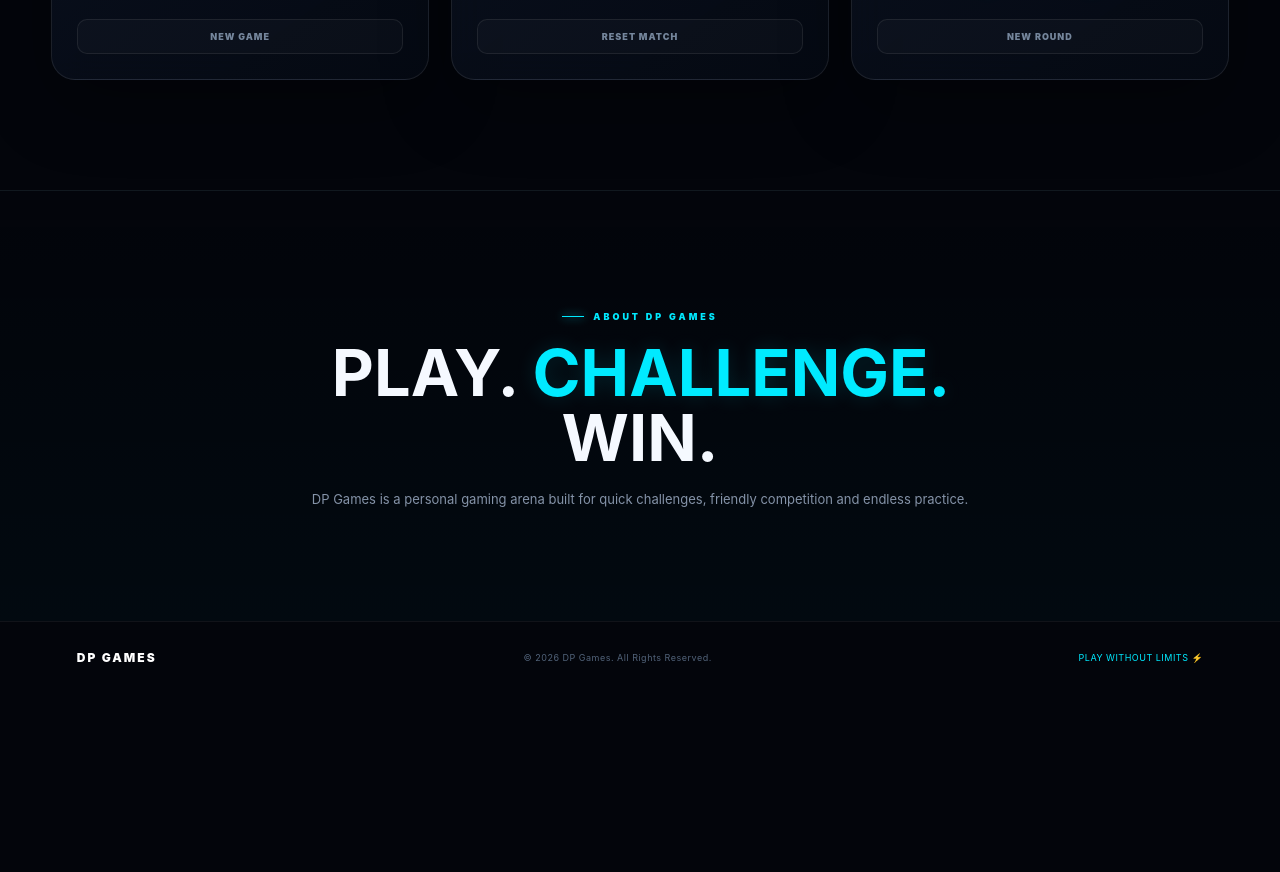
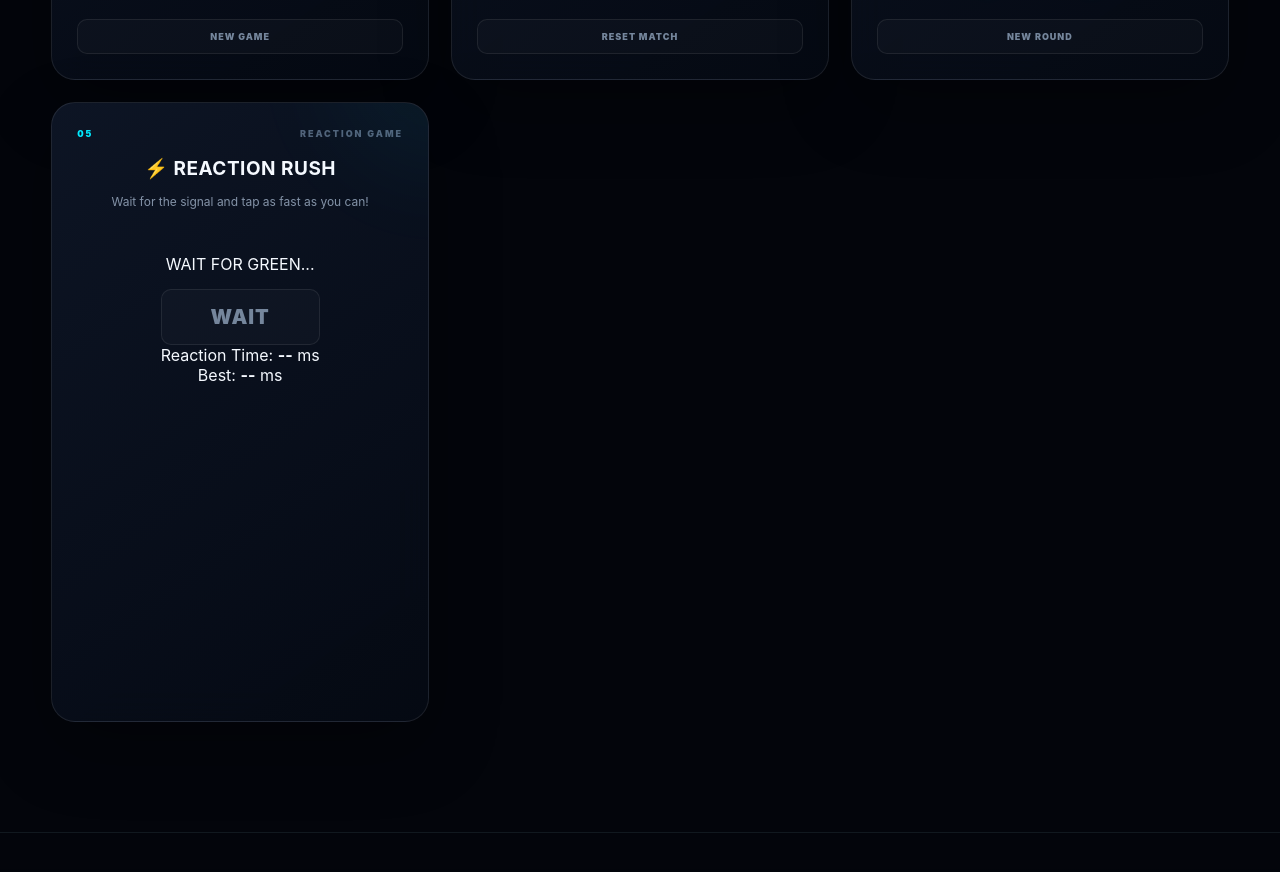
Before and after one commit to abdullahahmad7085-droid/dp-games, a plain HTML site: page index.html in a window 1280 px wide. Shown: the part 2338-3210 px from the top of the page. Before the commit the page ends 3031 px from the top, so only its background shows below. Drawn offline with Linux system fonts and the light colour scheme.

Commit message:
Fix HTML structure and formatting issues

```diff
--- a/index.html
+++ b/index.html
@@ -662,6 +662,48 @@
                 </button>
 
             </article>
+            <!-- GAME 05 - REACTION RUSH -->
+
+<article class="game-card">
+
+    <div class="card-header">
+        <span class="game-number">05</span>
+        <span class="game-type">REACTION GAME</span>
+    </div>
+
+    <h3>⚡ REACTION RUSH</h3>
+
+    <p class="game-description">
+        Wait for the signal and tap as fast as you can!
+    </p>
+
+    <div id="reaction-game"
+         style="text-align:center; padding:20px;">
+
+        <div id="reaction-status"
+             style="margin-bottom:15px;">
+            WAIT FOR GREEN...
+        </div>
+
+        <button id="reaction-button"
+                class="reset-button"
+                style="font-size:20px; padding:15px 30px;">
+            WAIT
+        </button>
+
+        <p>
+            Reaction Time:
+            <strong id="reaction-time">--</strong> ms
+        </p>
+
+        <p>
+            Best:
+            <strong id="reaction-best">--</strong> ms
+        </p>
+
+    </div>
+
+</article>
 
         </div>
 
```
